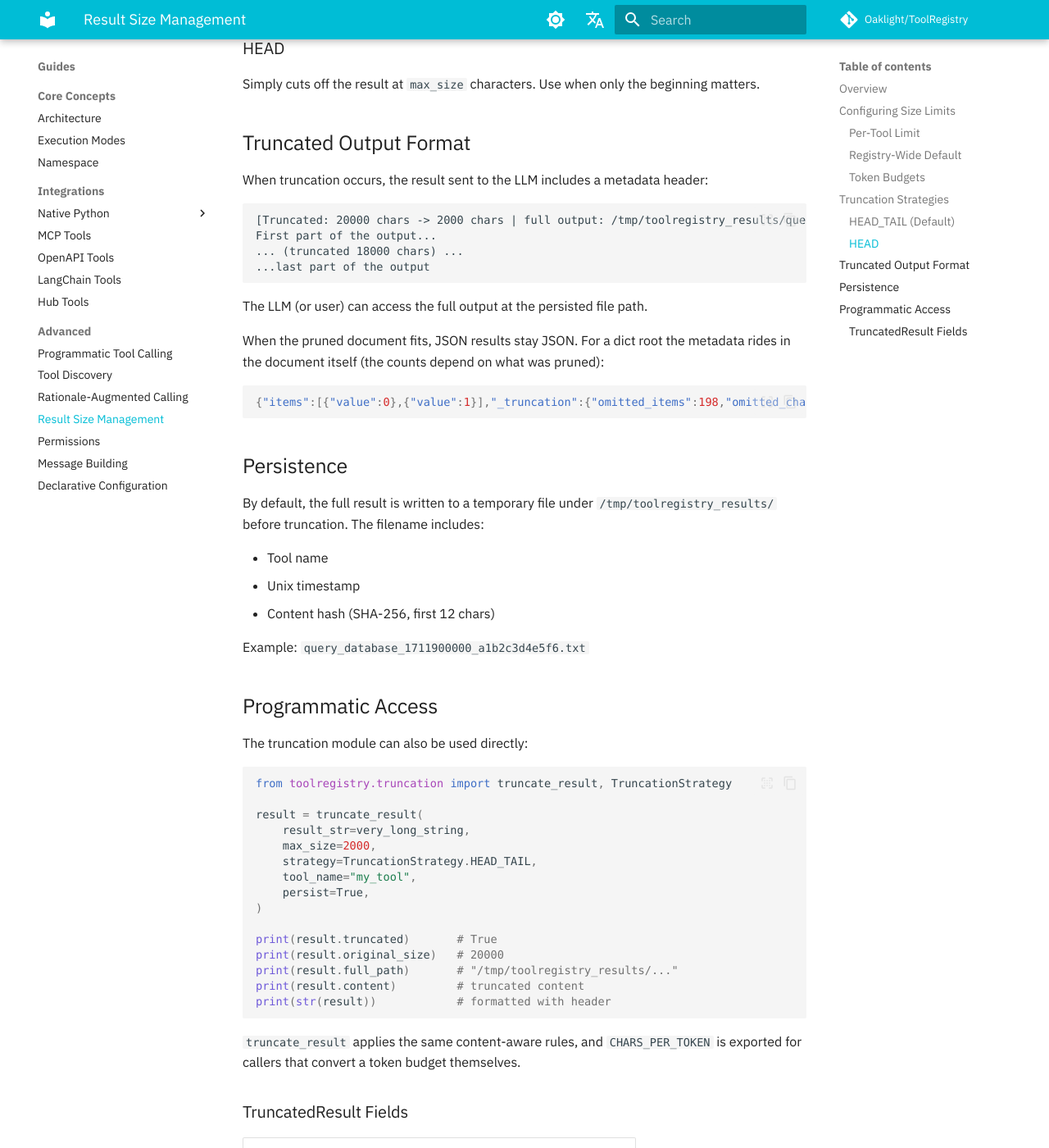
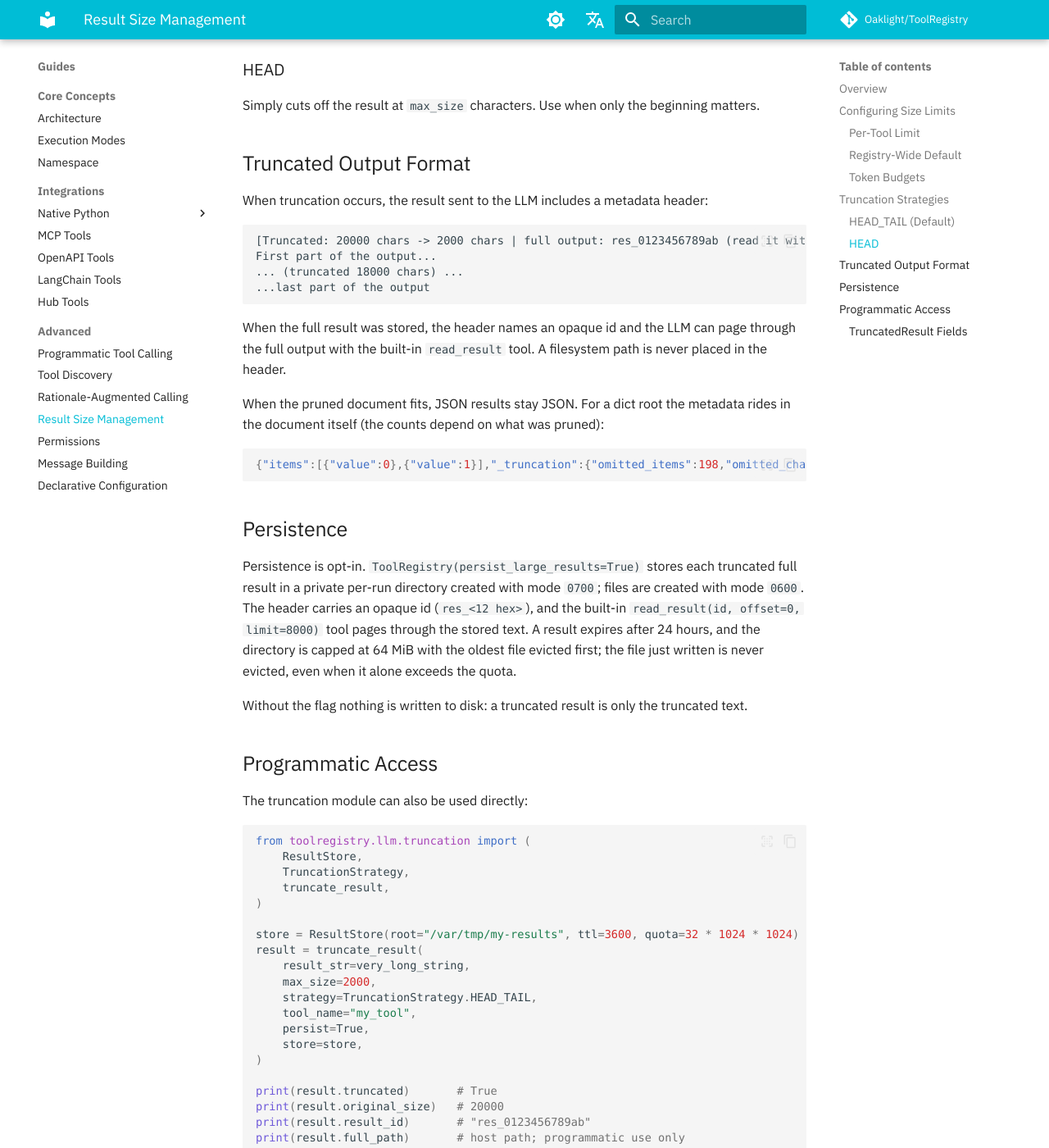
Before and after one commit to Oaklight/ToolRegistry, an MkDocs documentation site: the page built from docs/usage/result_management.md, in a window 1280 px wide and 1400 px high, scrolled down 2562 px. Shown: the whole window at 82% size. Built offline with MkDocs 1.6.1 and Material for MkDocs 9.7.7, drawn with Linux system fonts in a browser that asks for light colours; some web fonts are replaced; comment, search, counter and statistics services are not loaded; some of the changed text lies outside the part shown.

Commit message:
docs(results): opt-in paged persistence (#418)

````diff
--- a/docs/usage/result_management.md
+++ b/docs/usage/result_management.md
@@ -14,9 +14,10 @@ Some tools produce large outputs — database queries, file reads, API responses
 
 When a tool's result exceeds a size limit, ToolRegistry:
 
-1. Writes the **full result** to a temporary file (optional, enabled by default)
+1. Stores the **full result** in a private per-run directory when the
+   registry enables `persist_large_results` (off by default)
 2. **Truncates** the result using a configurable strategy
-3. Prepends a header with the original size and file path
+3. Prepends a header with the original size and, when stored, an opaque result id
 4. Returns the truncated result to the LLM
 
 A limit can be given in characters (`max_result_size`) or in tokens
@@ -117,13 +118,15 @@ Simply cuts off the result at `max_size` characters. Use when only the beginning
 When truncation occurs, the result sent to the LLM includes a metadata header:
 
 ```
-[Truncated: 20000 chars -> 2000 chars | full output: /tmp/toolregistry_results/query_database_1711900000_a1b2c3d4e5f6.txt]
+[Truncated: 20000 chars -> 2000 chars | full output: res_0123456789ab (read it with read_result)]
 First part of the output...
 ... (truncated 18000 chars) ...
 ...last part of the output
 ```
 
-The LLM (or user) can access the full output at the persisted file path.
+When the full result was stored, the header names an opaque id and the LLM can
+page through the full output with the built-in `read_result` tool. A filesystem
+path is never placed in the header.
 
 When the pruned document fits, JSON results stay JSON. For a dict root the
 metadata rides in the document itself (the counts depend on what was pruned):
@@ -134,38 +137,52 @@ metadata rides in the document itself (the counts depend on what was pruned):
 
 ## Persistence
 
-By default, the full result is written to a temporary file under `/tmp/toolregistry_results/` before truncation. The filename includes:
+Persistence is opt-in. `ToolRegistry(persist_large_results=True)` stores each
+truncated full result in a private per-run directory created with mode `0700`;
+files are created with mode `0600`. The header carries an opaque id
+(`res_<12 hex>`), and the built-in `read_result(id, offset=0, limit=8000)` tool
+pages through the stored text. A result expires after 24 hours, and the
+directory is capped at 64 MiB with the oldest file evicted first; the file just
+written is never evicted, even when it alone exceeds the quota.
 
-- Tool name
-- Unix timestamp
-- Content hash (SHA-256, first 12 chars)
-
-Example: `query_database_1711900000_a1b2c3d4e5f6.txt`
+Without the flag nothing is written to disk: a truncated result is only the
+truncated text.
 
 ## Programmatic Access
 
 The truncation module can also be used directly:
 
 ```python
-from toolregistry.truncation import truncate_result, TruncationStrategy
+from toolregistry.llm.truncation import (
+    ResultStore,
+    TruncationStrategy,
+    truncate_result,
+)
 
+store = ResultStore(root="/var/tmp/my-results", ttl=3600, quota=32 * 1024 * 1024)
 result = truncate_result(
     result_str=very_long_string,
     max_size=2000,
     strategy=TruncationStrategy.HEAD_TAIL,
     tool_name="my_tool",
     persist=True,
+    store=store,
 )
 
 print(result.truncated)       # True
 print(result.original_size)   # 20000
-print(result.full_path)       # "/tmp/toolregistry_results/..."
+print(result.result_id)       # "res_0123456789ab"
+print(result.full_path)       # host path; programmatic use only
 print(result.content)         # truncated content
-print(str(result))            # formatted with header
+print(str(result))            # header names the id, never the path
 ```
 
 `truncate_result` applies the same content-aware rules, and `CHARS_PER_TOKEN`
-is exported for callers that convert a token budget themselves.
+is exported for callers that convert a token budget themselves. `persist=True`
+without a `store` uses the process-wide `default_result_store()`; pass your own
+`ResultStore` to choose the directory, TTL and quota. A registry's built-in
+`read_result` reads only results stored by that registry, so a direct
+`truncate_result` call must be read back through the same store you passed it.
 
 ### TruncatedResult Fields
 
@@ -174,4 +191,5 @@ is exported for callers that convert a token budget themselves.
 | `content` | `str` | The (possibly truncated) text content |
 | `original_size` | `int` | Original result size in characters |
 | `truncated` | `bool` | Whether truncation was applied |
-| `full_path` | `str \| None` | Path to the persisted full result |
+| `full_path` | `str \| None` | Host path to the stored result; never rendered by `str()` |
+| `result_id` | `str \| None` | Opaque id for `read_result`, or `None` when not stored |
````
Also changed, not shown: docs/architecture/overview.md (+2 -1 lines), docs/changelog.md (+2 -0 lines).
